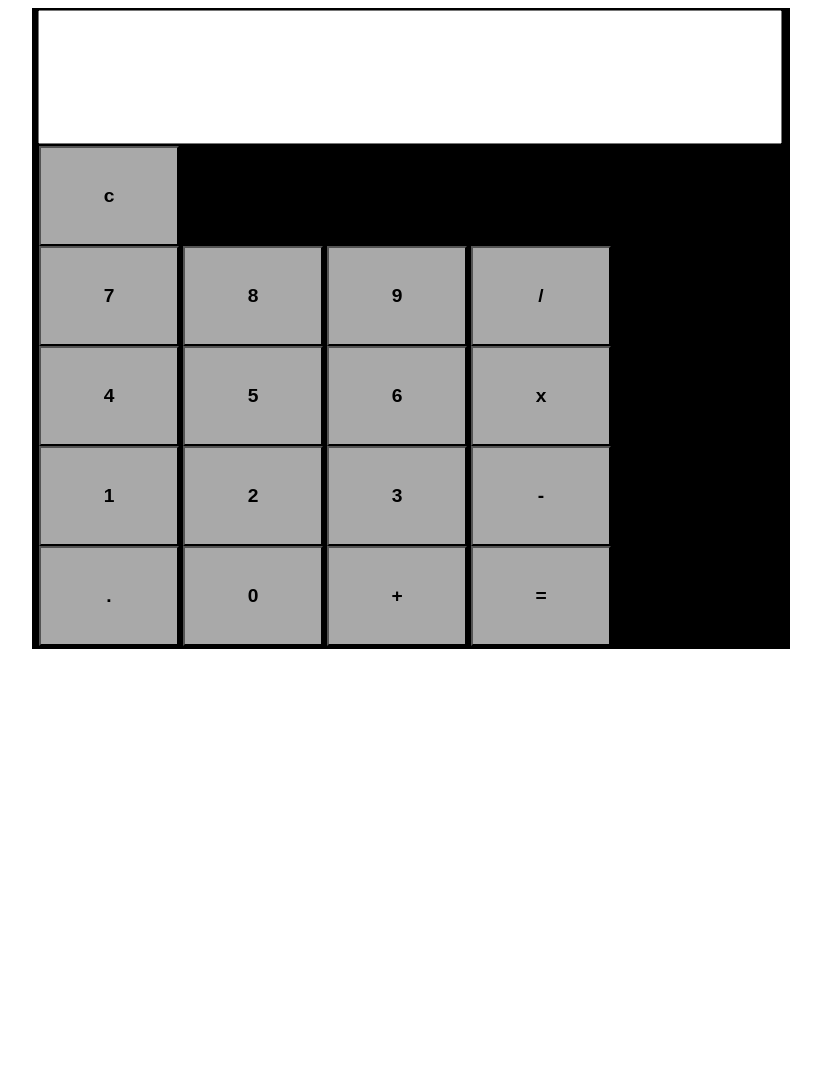
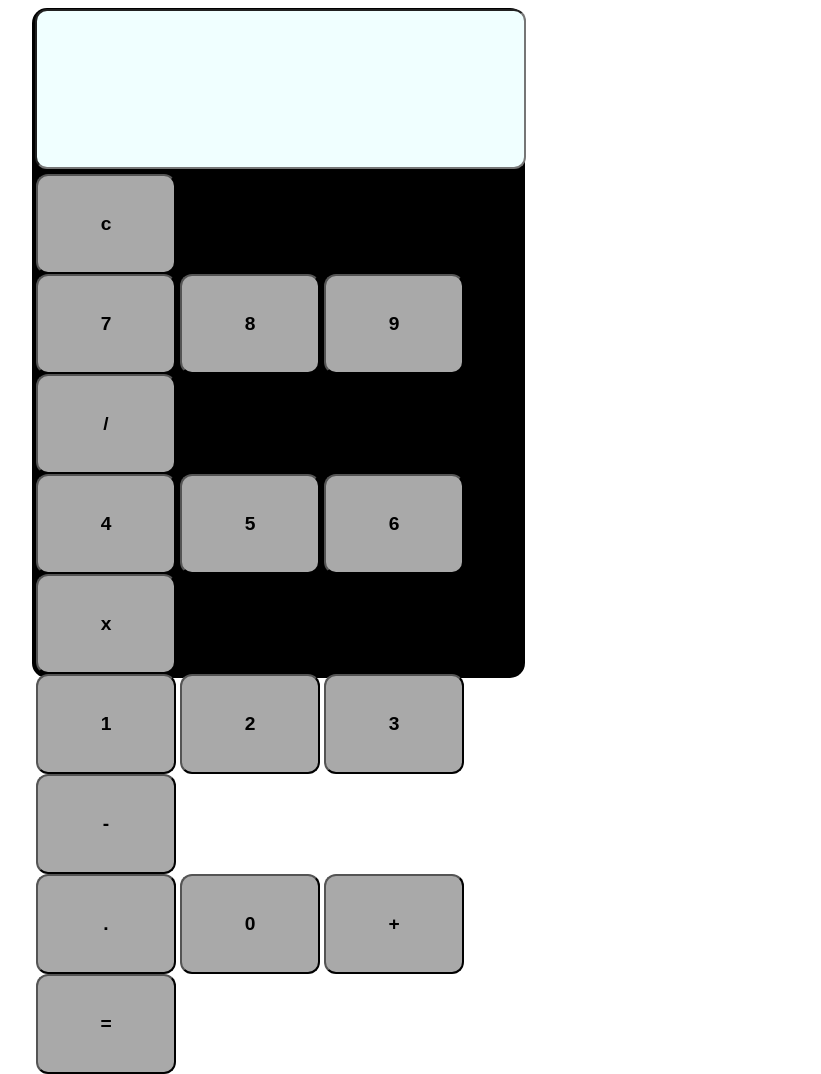
Before and after one commit to fawaaazi/web-calculator, a plain HTML site: page index.html in a window 1280 px wide. Shown: the whole page, without its empty margins (331-1152 px from the left). Before the commit the page ends 800 px from the top, so only its background shows below. Drawn offline with Linux system fonts and the light colour scheme.

Commit message:
button effect added and display size changed

```diff
--- a/style.css
+++ b/style.css
@@ -1,15 +1,20 @@
 .Calculator{
-    width: 60%;
-    height: 641px;
+    width: 39%;
+    height: 670px;
     background-color: black;
     margin-left: 355px;
+    border-radius: 15px;
 }
 #display{
-    width: 97%;
-    margin: 2px;
-    height: 20%;
-    margin-left: 6px;
+    width: 98%;
+    margin: 1px;
+    height: 23%;
+    margin-left: 3px;
     pointer-events: none;
+    font-weight: bolder;
+    border-radius: 12px;
+    font-size: larger;
+    background-color: azure;
 }
 .button{
     width: 140px;
@@ -18,9 +23,17 @@
     text-decoration: solid;
     font-size: larger;
     font-weight: bolder;
+    border-radius: 12px;
+    cursor: pointer;
+
 
 
 }
+.button:hover{background-color:lightgray}
+.button:active{
+    transform:translateY(2px) ;
+}
 .buttonDiv{
-    margin-left: 7px;
+    margin-left: 4px;
+    margin-top: 4px;
 }
```
